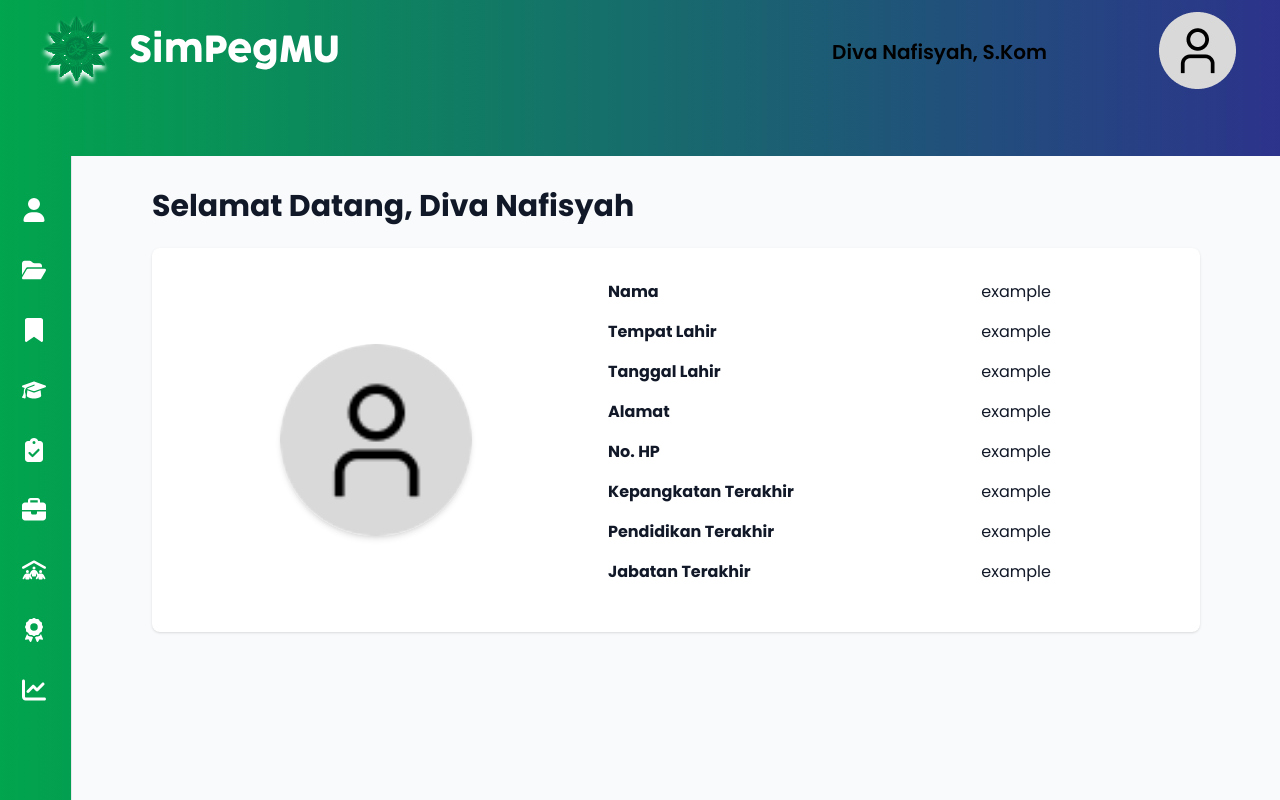
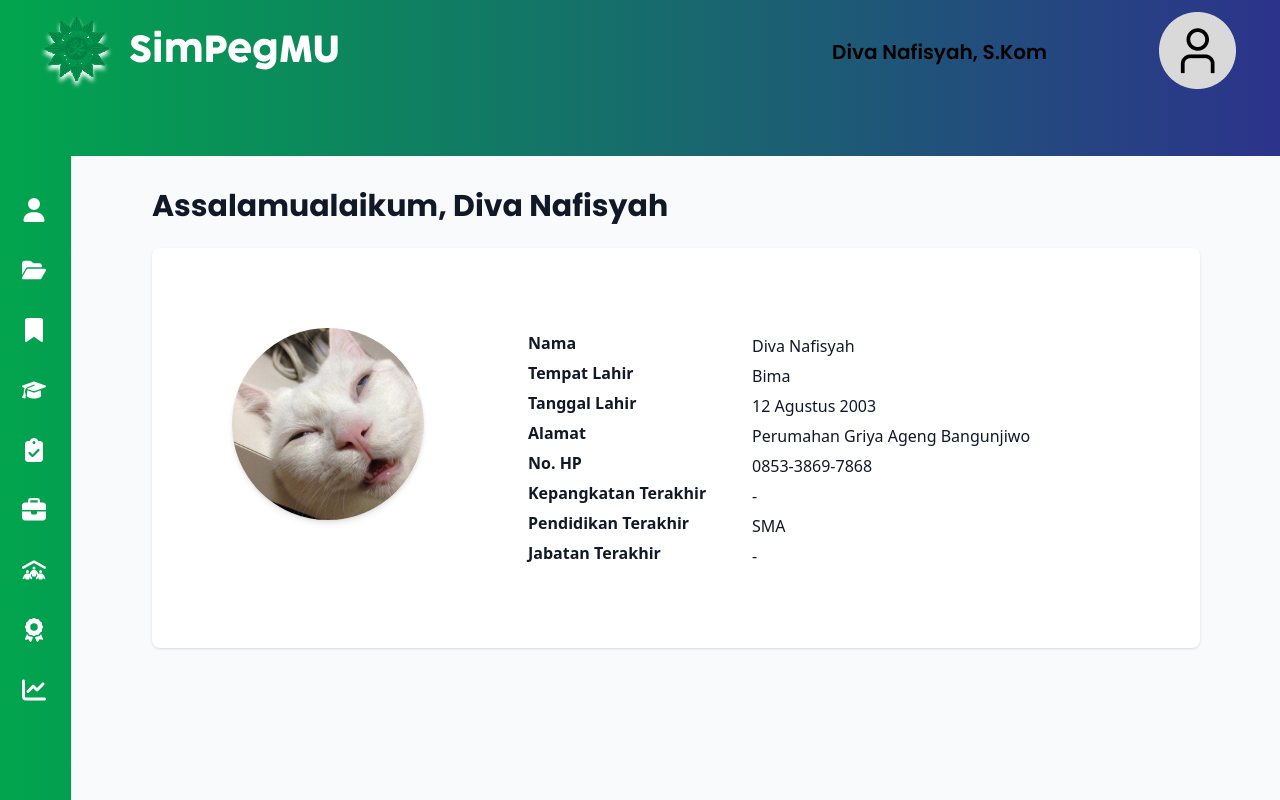
Before and after one commit to nursakinah24/simpeg-pdm-sleman, a Vue app: page / in a window 1280 px wide. Shown: the top 800 px of the page. Built offline with nearby package versions, Linux system fonts and the light colour scheme.

Commit message:
feat: Add dashboard

```diff
--- a/src/view/Dashboard.vue
+++ b/src/view/Dashboard.vue
@@ -2,24 +2,23 @@
     <div class="pt-8 px-10 lg:px-20 w-full relative xl:px-20 text-gray-900">
       <div class="pb-6">
         <h1 class="font-poppins font-bold text-3xl">
-          Selamat Datang, Diva Nafisyah
+          Assalamualaikum, Diva Nafisyah
         </h1>
       </div>
-
-      <div class="flex flex-col gap-10 md:flex-row items-center p-8 bg-white shadow rounded-lg mb-4">
-        <div class="w-96 md:1/3 flex justify-center">
-            <img class="rounded-full h-48 w-48 overflow-hidden shadow-md" src="../assets/profile.png" />
-        </div>
-        <div class="w-full md:w-1/2 flex-1 flex-cols gap-4 font-poppins">
-          <div v-for="(data, index) in datas" :key="index" class="flex items-center mb-4">
-            <div class=" flex w-1/4 md:w-2/3 items-center">
-              <span class="font-bold">{{ data.label }}</span>
-            </div>
-            <div class=" flex items-center">
-              <span>{{ data.value }}</span>
+      <div class="flex flex-row gap-2 p-8 bg-white shadow rounded-lg mb-4">
+          <div class="relative flex-initial p-12 w-80 items-center justify-center">
+              <img class="rounded-full shadow-md h-48 w-48" src="../assets/kucing.jpeg" />
+          </div>
+          <div class="relative py-12 px-4">
+            <div v-for="(data, index) in datas" :key="index" class="flex flex-row items-center space-y-1.5">
+              <div class="relative flex items-center w-56">
+                <span class="font-bold">{{ data.label }}</span>
+              </div>
+              <div class="relative flex items-center w-auto">
+                <span>{{ data.value }}</span>
+              </div>
             </div>
           </div>
-        </div>
       </div>
     </div>
   </template>
@@ -29,14 +28,14 @@
     data() {
       return {
         datas: [
-          { label: 'Nama', value: 'example' },
-          { label: 'Tempat Lahir', value: 'example' },
-          { label: 'Tanggal Lahir', value: 'example' },
-          { label: 'Alamat', value: 'example' },
-          { label: 'No. HP', value: 'example' },
-          { label: 'Kepangkatan Terakhir', value: 'example' },
-          { label: 'Pendidikan Terakhir', value: 'example' },
-          { label: 'Jabatan Terakhir', value: 'example' },
+          { label: 'Nama', value: 'Diva Nafisyah' },
+          { label: 'Tempat Lahir', value: 'Bima' },
+          { label: 'Tanggal Lahir', value: '12 Agustus 2003' },
+          { label: 'Alamat', value: 'Perumahan Griya Ageng Bangunjiwo' },
+          { label: 'No. HP', value: '0853-3869-7868' },
+          { label: 'Kepangkatan Terakhir', value: '-' },
+          { label: 'Pendidikan Terakhir', value: 'SMA' },
+          { label: 'Jabatan Terakhir', value: '-' },
         ],
       };
     },
```
Also changed, not shown: src/assets/kucing.jpeg (added).
